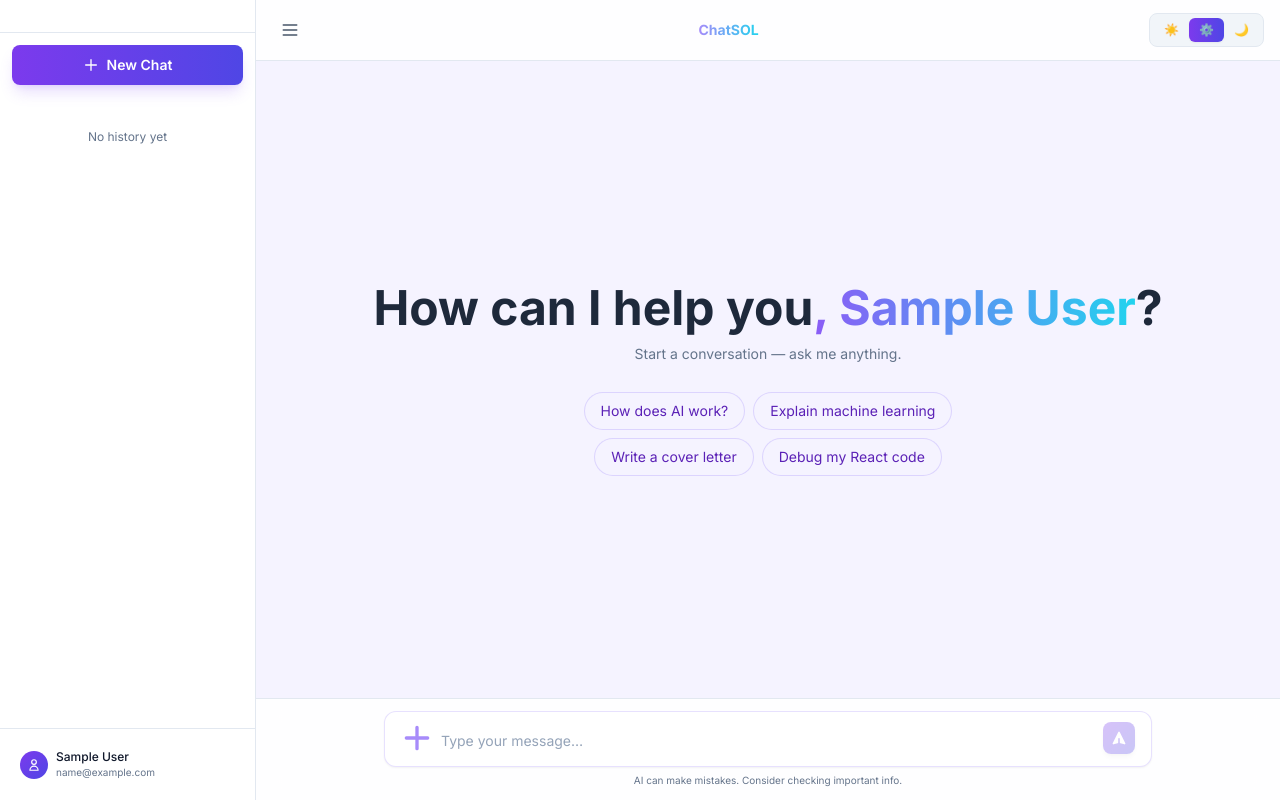
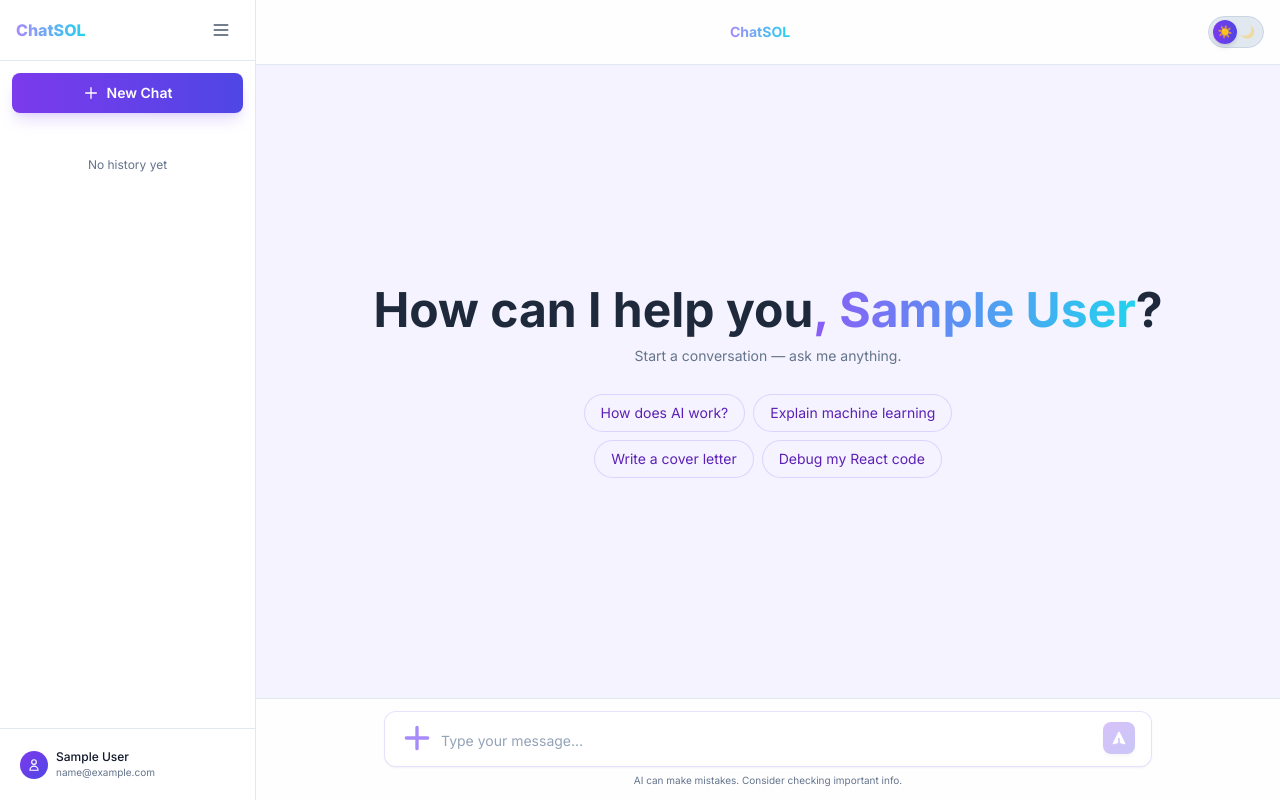
Before and after one commit to Prajwal09-Walde/client-ChatSOL, a React (Vite) app: page /chat in a window 1280 px wide. Built offline with nearby package versions, Linux system fonts and the light colour scheme; sample sign-in values are in the browser's storage; a web font is replaced by a local one.

Commit message:
menu and theme settings fixed

```diff
--- a/src/components/ChatUI.jsx
+++ b/src/components/ChatUI.jsx
@@ -26,8 +26,12 @@ function ChatUI() {
   const [nameInput, setNameInput]         = useState('');
   const [passwordInput, setPasswordInput] = useState('');
   const [settingsMsg, setSettingsMsg]     = useState('');
-  const [themeMode, setThemeMode]         = useState('system');
-  const [isDark, setIsDark]               = useState(true);
+  const [themeMode, setThemeMode]         = useState(() => {
+    const saved = localStorage.getItem('themeMode');
+    if (saved === 'light' || saved === 'dark') return saved;
+    return window.matchMedia('(prefers-color-scheme: light)').matches ? 'light' : 'dark';
+  });
+  const [isDark, setIsDark]               = useState(themeMode === 'dark');
   const [sidebarOpen, setSidebarOpen]     = useState(false);
   const [history, setHistory]             = useState([]);
   const [currentId, setCurrentId]         = useState(null);
@@ -41,7 +45,13 @@ function ChatUI() {
     const u = localStorage.getItem('user');
     if (u) { const p = JSON.parse(u); setUser(p); setNameInput(p.name); }
     setHistory(JSON.parse(localStorage.getItem('chatHistory') || '[]'));
-    setThemeMode(localStorage.getItem('themeMode') || 'system');
+    const savedTheme = localStorage.getItem('themeMode');
+    if (savedTheme === 'light' || savedTheme === 'dark') {
+      setThemeMode(savedTheme);
+    } else {
+      const preferred = window.matchMedia('(prefers-color-scheme: light)').matches ? 'light' : 'dark';
+      setThemeMode(preferred);
+    }
     // Open sidebar by default only on desktop
     const mobile = window.innerWidth < 768;
     setIsMobile(mobile);
@@ -63,13 +73,7 @@ function ChatUI() {
   /* ── Theme ─────────────────────────────────────────── */
   useEffect(() => {
     localStorage.setItem('themeMode', themeMode);
-    if (themeMode === 'dark')  { setIsDark(true);  return; }
-    if (themeMode === 'light') { setIsDark(false); return; }
-    const mq = window.matchMedia('(prefers-color-scheme: dark)');
-    setIsDark(mq.matches);
-    const h = (e) => setIsDark(e.matches);
-    mq.addEventListener('change', h);
-    return () => mq.removeEventListener('change', h);
+    setIsDark(themeMode === 'dark');
   }, [themeMode]);
 
   /* ── History helpers ───────────────────────────────── */
@@ -220,16 +224,16 @@ function ChatUI() {
         }}>
 
         {/* Top */}
-        <div className={`flex items-center justify-between px-4 py-4 border-b ${sbBorder} shrink-0`}>
-          {/* <span className="font-extrabold text-base bg-gradient-to-r from-violet-400 to-cyan-400 bg-clip-text text-transparent">
+        <div className={`flex items-center justify-between px-4 py-3 border-b ${sbBorder} shrink-0`}>
+          <span className="font-extrabold text-base bg-gradient-to-r from-violet-400 to-cyan-400 bg-clip-text text-transparent">
             ChatSOL
-          </span> */}
-          {/* <button onClick={() => setSidebarOpen(false)}
-            className={`p-1.5 rounded-lg transition-colors ${D ? 'hover:bg-white/10 text-slate-400' : 'hover:bg-slate-100 text-slate-500'}`}>
-            <svg xmlns="http://www.w3.org/2000/svg" className="w-4 h-4" fill="none" viewBox="0 0 24 24" stroke="currentColor">
-              <path strokeLinecap="round" strokeLinejoin="round" strokeWidth={2} d="M6 18L18 6M6 6l12 12" />
+          </span>
+          <button onClick={() => setSidebarOpen(false)} aria-label="Close sidebar"
+            className={`p-2 rounded-lg transition-colors duration-200 hover:scale-105 active:scale-95 touch-manipulation ${D ? 'hover:bg-white/10 text-slate-300' : 'hover:bg-slate-100 text-slate-600'}`}>
+            <svg xmlns="http://www.w3.org/2000/svg" className="w-5 h-5" fill="none" viewBox="0 0 24 24" stroke="currentColor">
+              <path strokeLinecap="round" strokeLinejoin="round" strokeWidth={2} d="M4 6h16M4 12h16M4 18h16" />
             </svg>
-          </button> */}
+          </button>
         </div>
 
         {/* New Chat */}
@@ -298,29 +302,40 @@ function ChatUI() {
 
         {/* Header */}
         <header className={`flex items-center justify-between px-3 sm:px-4 py-3 border-b ${hdrBorder} ${hdrGlass} shrink-0`}>
-          <button onClick={() => setSidebarOpen(s => !s)} aria-label="Toggle sidebar"
-            className={`p-2 rounded-lg transition-colors touch-manipulation ${D ? 'hover:bg-white/10 text-slate-300' : 'hover:bg-slate-100 text-slate-600'}`}>
-            <svg xmlns="http://www.w3.org/2000/svg" className="w-5 h-5" fill="none" viewBox="0 0 24 24" stroke="currentColor">
-              <path strokeLinecap="round" strokeLinejoin="round" strokeWidth={2} d="M4 6h16M4 12h16M4 18h16" />
-            </svg>
-          </button>
+          {!sidebarOpen ? (
+            <button onClick={() => setSidebarOpen(true)} aria-label="Open sidebar"
+              className={`p-2 rounded-lg transition-colors duration-200 hover:scale-105 active:scale-95 touch-manipulation ${D ? 'hover:bg-white/10 text-slate-300' : 'hover:bg-slate-100 text-slate-600'}`}>
+              <svg xmlns="http://www.w3.org/2000/svg" className="w-5 h-5" fill="none" viewBox="0 0 24 24" stroke="currentColor">
+                <path strokeLinecap="round" strokeLinejoin="round" strokeWidth={2} d="M4 6h16M4 12h16M4 18h16" />
+              </svg>
+            </button>
+          ) : (
+            <div className="w-9 h-9 sm:w-10 sm:h-10" />
+          )}
 
           <span className="text-sm font-bold bg-gradient-to-r from-violet-400 to-cyan-400 bg-clip-text text-transparent">
             ChatSOL
           </span>
 
-          {/* Theme switcher */}
-          <div className={`flex items-center p-1 rounded-lg ${D ? 'bg-white/5 border border-white/10' : 'bg-slate-100 border border-slate-200'}`}>
-            {[['light','☀️'],['system','⚙️'],['dark','🌙']].map(([m, icon]) => (
-              <button key={m} title={m} onClick={() => setThemeMode(m)}
-                className={`px-2 sm:px-2.5 py-1 rounded-md text-xs font-medium transition-all duration-200 touch-manipulation
-                  ${themeMode === m
-                    ? 'bg-gradient-to-r from-violet-600 to-indigo-600 text-white shadow-sm'
-                    : (D ? 'text-slate-400 hover:text-slate-200' : 'text-slate-500 hover:text-slate-700')}`}>
-                {icon}
-              </button>
-            ))}
-          </div>
+          {/* Theme Toggle Switch */}
+          <button
+            onClick={() => setThemeMode(themeMode === 'dark' ? 'light' : 'dark')}
+            title={`Switch to ${themeMode === 'dark' ? 'light' : 'dark'} mode`}
+            className={`relative flex items-center justify-between w-14 h-8 rounded-full p-1 transition-all duration-300 focus:outline-none touch-manipulation
+                        ${D ? 'bg-violet-950/40 border border-violet-500/30' : 'bg-slate-200 border border-slate-300'}`}
+          >
+            {/* Background symbols for status */}
+            <span className={`text-xs absolute left-2 select-none pointer-events-none transition-opacity duration-200 ${D ? 'opacity-40' : 'opacity-0'}`}>☀️</span>
+            <span className={`text-xs absolute right-2 select-none pointer-events-none transition-opacity duration-200 ${D ? 'opacity-0' : 'opacity-40'}`}>🌙</span>
+
+            {/* Sliding circular indicator */}
+            <div
+              className={`w-6 h-6 rounded-full bg-gradient-to-r from-violet-600 to-indigo-600 flex items-center justify-center shadow-md transform transition-all duration-300 ease-in-out
+                          ${D ? 'translate-x-6' : 'translate-x-0'}`}
+            >
+              <span className="text-xs select-none">{D ? '🌙' : '☀️'}</span>
+            </div>
+          </button>
         </header>
 
         {/* Chat body — only scrollable region */}
```
